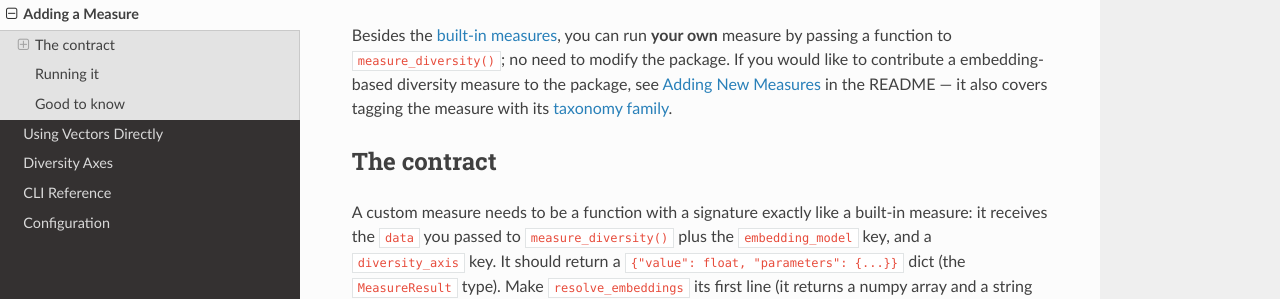
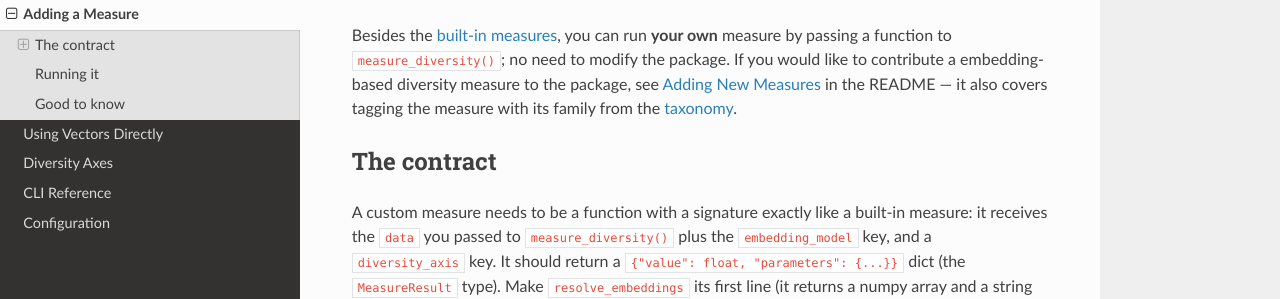
Before and after one commit to nlpsoc/emb-diversity, a Sphinx documentation site: the page built from docs/source/user-guide/adding-a-measure.md, in a window 1280 px wide and 900 px high. Shown: the part 136-435 px from the top of the window. Built offline with Sphinx 7.4.7 and the Read the Docs theme 3.1.0, drawn with Linux system fonts in a browser that asks for light colours; pages that are not in the unit, such as notebooks, are missing from menus.

Commit message:
Stack taxonomy table measures one per line to avoid horizontal scroll
The RTD theme sets white-space: nowrap on tables, so the comma-separated
Measures column overflowed and required horizontal scrolling to read.
Using <br> between entries (like the Family column already does) forces
a line break per measure so the column wraps vertically instead.

Also drops the #taxonomy anchor from the adding-a-measure.md cross-link
since myst_heading_anchors isn't enabled, which was producing a
(harmless but avoidable) xref-missing warning during the Sphinx build.

```diff
--- a/docs/source/user-guide/adding-a-measure.md
+++ b/docs/source/user-guide/adding-a-measure.md
@@ -4,8 +4,8 @@
 passing a function to `measure_diversity()`; no need to modify the package.
 If you would like to contribute a embedding-based diversity measure to the package,
 see [Adding New Measures](https://github.com/nlpsoc/Diversity-Measurement#adding-new-measures)
-in the README — it also covers tagging the measure with its
-[taxonomy family](measures.md#taxonomy).
+in the README — it also covers tagging the measure with its family from the
+[taxonomy](measures.md).
 
 ## The contract
 
```
Also changed, not shown: docs/source/user-guide/measures.md (+4 -4 lines).
